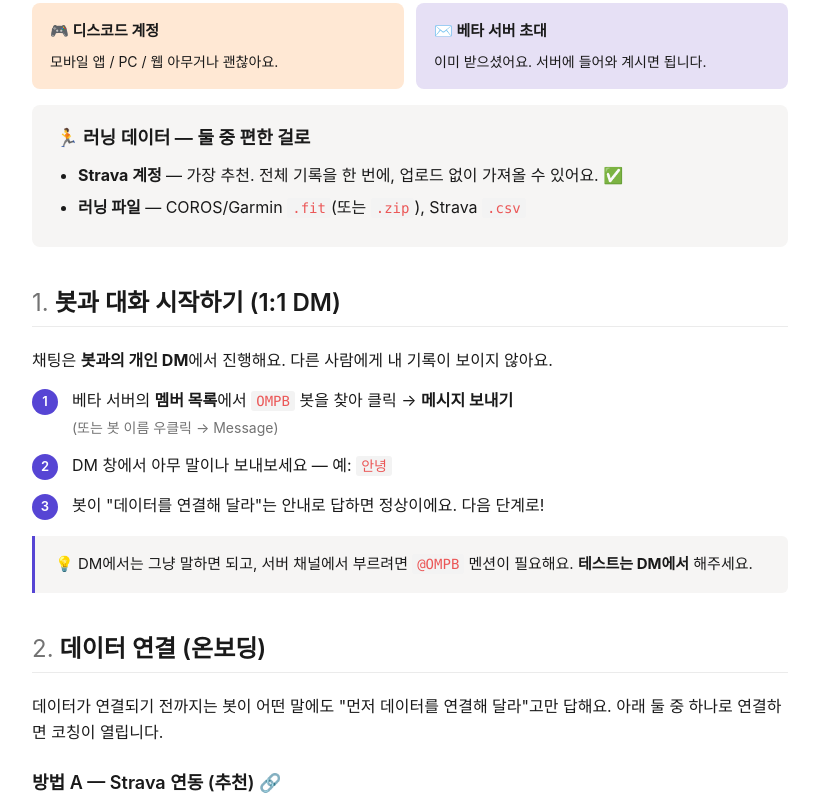
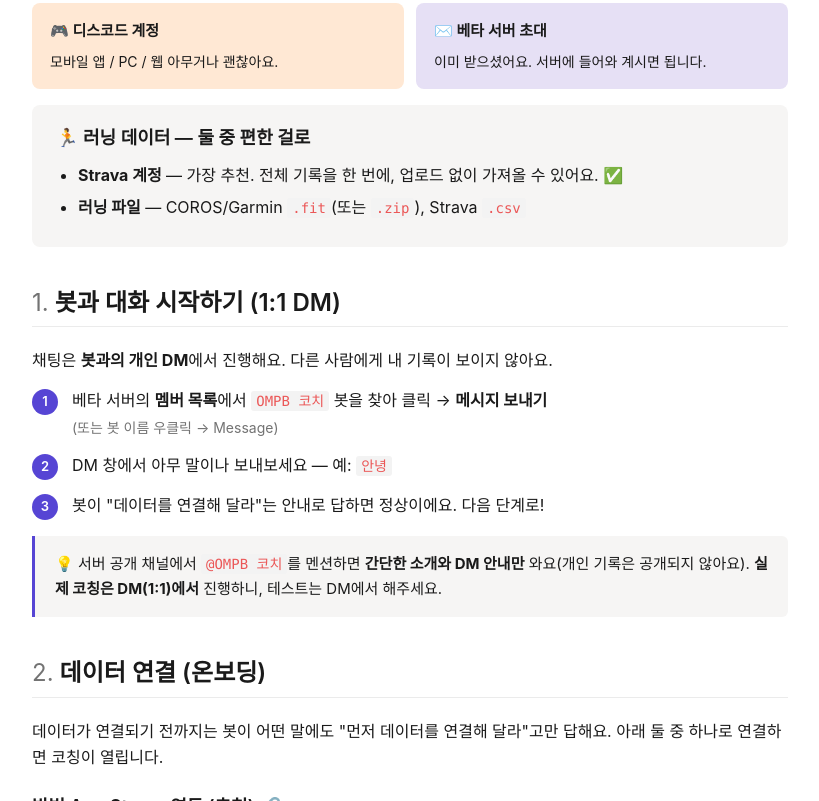
Before and after one commit to seungwee-choi/ompb-beta-guide, a plain HTML site: page index.html in a window 1280 px wide. Shown: the part 419-1220 px from the top of the page, without its empty margins (230-1049 px from the left). Drawn offline with Linux system fonts and the light colour scheme.

Commit message:
Update beta test guide (2026-05-28)

```diff
--- a/index.html
+++ b/index.html
@@ -336,13 +336,13 @@
   <p>채팅은 <strong>봇과의 개인 DM</strong>에서 진행해요. 다른 사람에게 내 기록이 보이지 않아요.</p>
 
   <ol class="step-list">
-    <li><div>베타 서버의 <strong>멤버 목록</strong>에서 <code>OMPB</code> 봇을 찾아 클릭 → <strong>메시지 보내기</strong><br><span class="muted small">(또는 봇 이름 우클릭 → Message)</span></div></li>
+    <li><div>베타 서버의 <strong>멤버 목록</strong>에서 <code>OMPB 코치</code> 봇을 찾아 클릭 → <strong>메시지 보내기</strong><br><span class="muted small">(또는 봇 이름 우클릭 → Message)</span></div></li>
     <li><div>DM 창에서 아무 말이나 보내보세요 — 예: <code>안녕</code></div></li>
     <li><div>봇이 "데이터를 연결해 달라"는 안내로 답하면 정상이에요. 다음 단계로!</div></li>
   </ol>
 
   <div class="callout">
-    <p>💡 DM에서는 그냥 말하면 되고, 서버 채널에서 부르려면 <code>@OMPB</code> 멘션이 필요해요. <strong>테스트는 DM에서</strong> 해주세요.</p>
+    <p>💡 서버 공개 채널에서 <code>@OMPB 코치</code>를 멘션하면 <strong>간단한 소개와 DM 안내만</strong> 와요(개인 기록은 공개되지 않아요). <strong>실제 코칭은 DM(1:1)에서</strong> 진행하니, 테스트는 DM에서 해주세요.</p>
   </div>
 
   <!-- Section 2 -->
```
